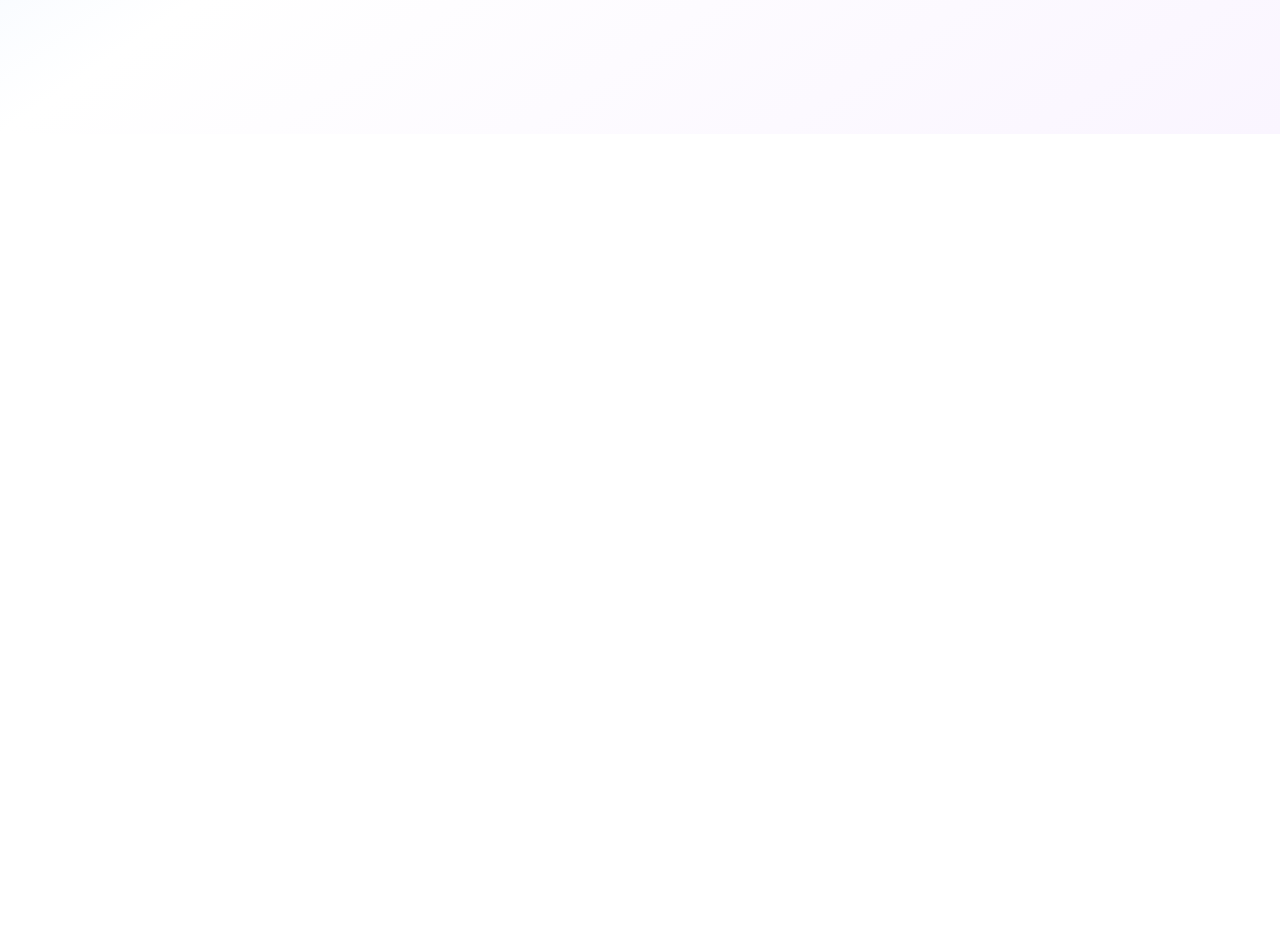
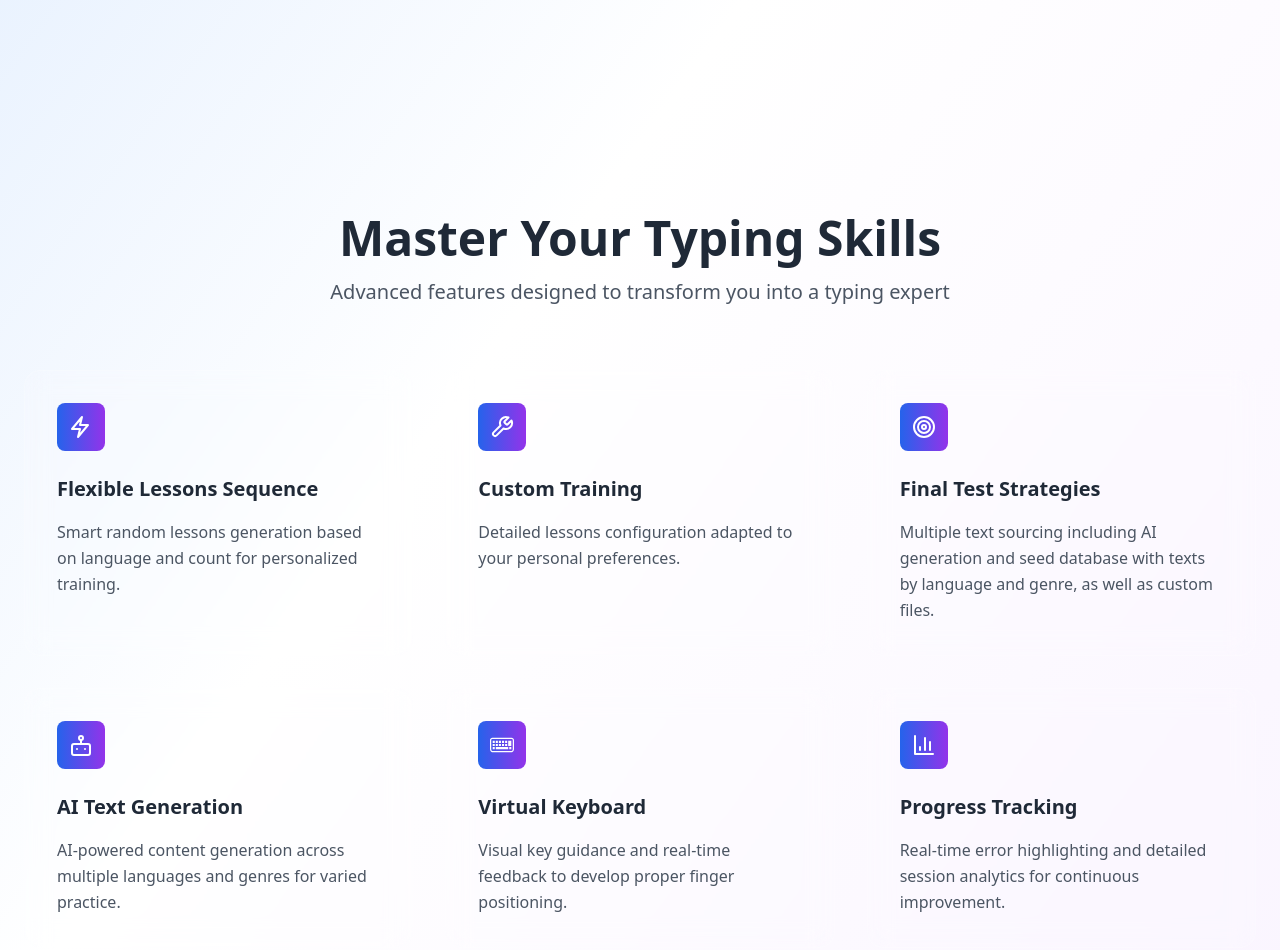
Before and after one commit to mezentsevs/typing-trainer-landing, a Nuxt app: page / in a window 1280 px wide. Shown: the part 740-1690 px from the top of the page. Before the commit the page ends 874 px from the top, so only its background shows below. Built offline with nearby package versions, Linux system fonts and the light colour scheme.

Commit message:
feat: add features section

```diff
--- /dev/null
+++ b/components/FeatureCard.vue
@@ -0,0 +1,27 @@
+<template>
+    <div
+        class="glass rounded-2xl p-8 transition-all duration-300 hover:shadow-2xl hover:shadow-blue-500/10 border border-white/20 dark:border-gray-700/20 group"
+        :class="animationClass">
+        <div
+            class="w-12 h-12 rounded-lg bg-gradient-to-r from-blue-600 to-purple-600 flex items-center justify-center mb-6 group-hover:shadow-lg group-hover:shadow-blue-500/20 transition-shadow duration-300">
+            <slot name="icon" />
+        </div>
+        <h3
+            class="text-xl font-bold text-gray-800 dark:text-white mb-4 group-hover:text-blue-600 dark:group-hover:text-cyan-400 transition-colors duration-300">
+            {{ title }}
+        </h3>
+        <p class="text-gray-600 dark:text-gray-300 leading-relaxed">
+            {{ description }}
+        </p>
+    </div>
+</template>
+
+<script setup lang="ts">
+interface FeatureCardProps {
+    title: string;
+    description: string;
+    animationClass?: string;
+}
+
+defineProps<FeatureCardProps>();
+</script>
--- /dev/null
+++ b/components/FeaturesSection.vue
@@ -0,0 +1,80 @@
+<template>
+    <section id="features" class="py-20 relative overflow-hidden">
+        <div class="container mx-auto px-6">
+            <div class="text-center mb-16">
+                <h2 class="text-3xl md:text-5xl font-bold text-gray-800 dark:text-white mb-4">
+                    Master Your Typing Skills
+                </h2>
+                <p class="text-xl text-gray-600 dark:text-gray-300 max-w-2xl mx-auto">
+                    Advanced features designed to transform you into a typing expert
+                </p>
+            </div>
+
+            <div class="grid grid-cols-1 md:grid-cols-2 lg:grid-cols-3 gap-8">
+                <FeatureCard
+                    v-for="(feature, index) in features"
+                    :key="feature.id"
+                    :title="feature.title"
+                    :description="feature.description"
+                    :animation-class="`animate-fade-in delay-${index * 100}`">
+                    <template #icon>
+                        <component :is="feature.iconComponent" class="text-white w-6 h-6" />
+                    </template>
+                </FeatureCard>
+            </div>
+        </div>
+    </section>
+</template>
+
+<script setup lang="ts">
+interface Feature {
+    id: number;
+    iconComponent: Component;
+    title: string;
+    description: string;
+}
+
+const features: Feature[] = [
+    {
+        id: 1,
+        iconComponent: defineAsyncComponent(() => import('@/components/icons/LightningIcon.vue')),
+        title: 'Flexible Lessons Sequence',
+        description:
+            'Smart random lessons generation based on language and count for personalized training.',
+    },
+    {
+        id: 2,
+        iconComponent: defineAsyncComponent(() => import('@/components/icons/SettingsIcon.vue')),
+        title: 'Custom Training',
+        description: 'Detailed lessons configuration adapted to your personal preferences.',
+    },
+    {
+        id: 3,
+        iconComponent: defineAsyncComponent(() => import('@/components/icons/TargetIcon.vue')),
+        title: 'Final Test Strategies',
+        description:
+            'Multiple text sourcing including AI generation and seed database with texts by language and genre, as well as custom files.',
+    },
+    {
+        id: 4,
+        iconComponent: defineAsyncComponent(() => import('@/components/icons/RobotIcon.vue')),
+        title: 'AI Text Generation',
+        description:
+            'AI-powered content generation across multiple languages and genres for varied practice.',
+    },
+    {
+        id: 5,
+        iconComponent: defineAsyncComponent(() => import('@/components/icons/KeyboardIcon.vue')),
+        title: 'Virtual Keyboard',
+        description:
+            'Visual key guidance and real-time feedback to develop proper finger positioning.',
+    },
+    {
+        id: 6,
+        iconComponent: defineAsyncComponent(() => import('@/components/icons/ChartIcon.vue')),
+        title: 'Progress Tracking',
+        description:
+            'Real-time error highlighting and detailed session analytics for continuous improvement.',
+    },
+];
+</script>
--- a/pages/index.vue
+++ b/pages/index.vue
@@ -20,6 +20,8 @@
                 </div>
             </div>
         </section>
+
+        <FeaturesSection />
     </div>
 </template>
 
```
